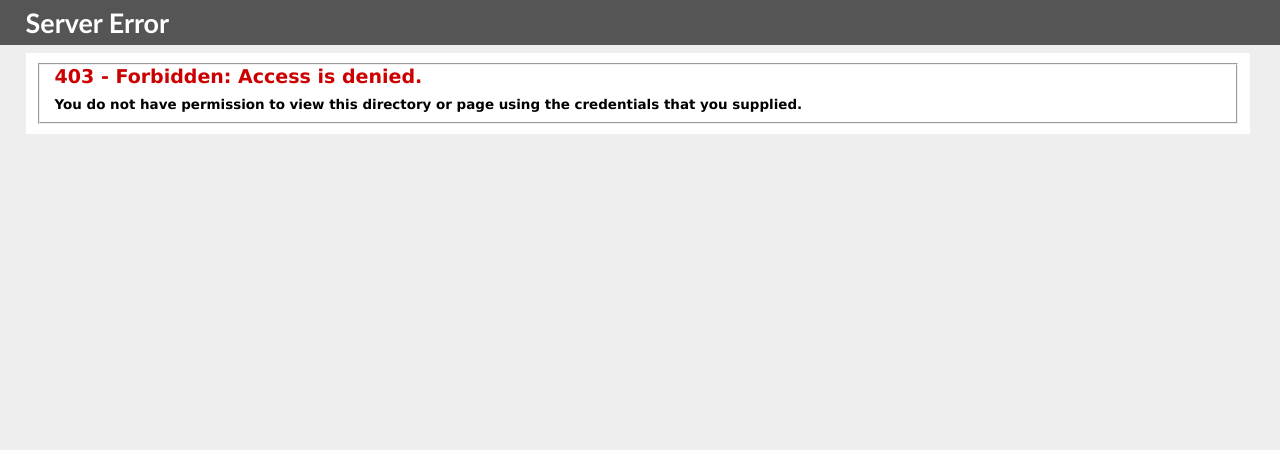
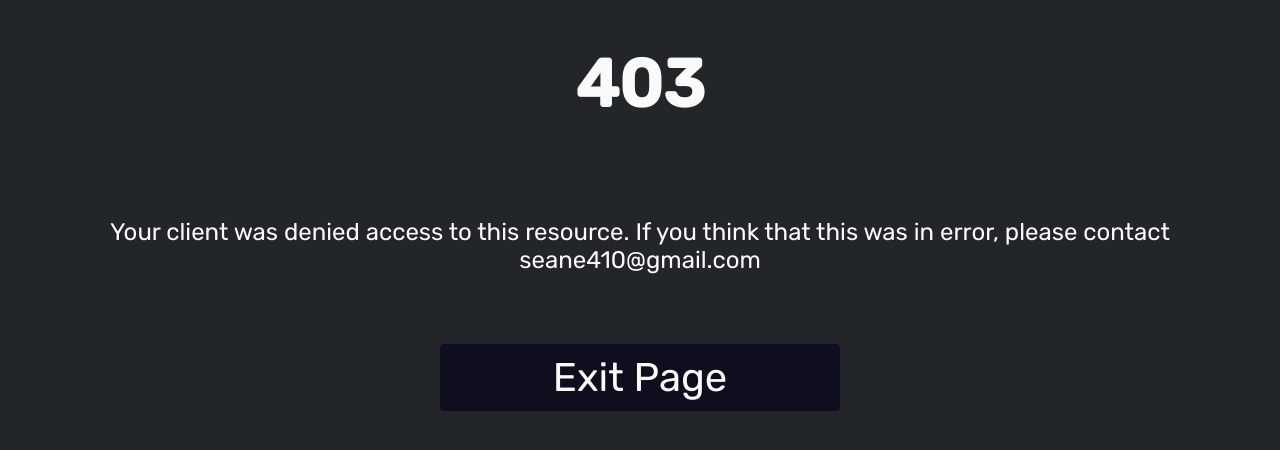
Before and after one commit to JrGamer410/JrGamer410.github.io, a plain HTML site: page 403.html in a window 1280 px wide. Drawn offline with Linux system fonts and the light colour scheme.

Commit message:
403 page by Jacob with error details by Sean-e

```diff
--- a/403.html
+++ b/403.html
@@ -1,30 +1,65 @@
+<!DOCTYPE html>
+<html lang="en">
+<head>
+    <meta charset="UTF-8">
+    <meta name="viewport" content="width=device-width, initial-scale=1.0">
+    <title>Restricted Access</title>
+    <style>
+        @import url('https://fonts.googleapis.com/css2?family=Rubik:wght@400;500&display=swap');
 
-<!DOCTYPE html PUBLIC "-//W3C//DTD XHTML 1.0 Strict//EN" "http://www.w3.org/TR/xhtml1/DTD/xhtml1-strict.dtd">
-<html xmlns="http://www.w3.org/1999/xhtml">
-<head>
-<meta http-equiv="Content-Type" content="text/html; charset=iso-8859-1"/>
-<title>403 - Forbidden: Access is denied.</title>
-<style type="text/css">
-<!--
-body{margin:0;font-size:.7em;font-family:Verdana, Arial, Helvetica, sans-serif;background:#EEEEEE;}
-fieldset{padding:0 15px 10px 15px;}
-h1{font-size:2.4em;margin:0;color:#FFF;}
-h2{font-size:1.7em;margin:0;color:#CC0000;}
-h3{font-size:1.2em;margin:10px 0 0 0;color:#000000;}
-#header{width:96%;margin:0 0 0 0;padding:6px 2% 6px 2%;font-family:"trebuchet MS", Verdana, sans-serif;color:#FFF;
-background-color:#555555;}
-#content{margin:0 0 0 2%;position:relative;}
-.content-container{background:#FFF;width:96%;margin-top:8px;padding:10px;position:relative;}
--->
-</style>
+        * {
+            color: rgb(250, 250, 250);
+            box-sizing: border-box;
+            font-family: 'Rubik', sans-serif;
+        }
+
+        body {
+            background-color: #222629;
+            text-align: center;
+        }
+
+        h2 {
+            font-weight: 400;
+        }
+
+        .title {
+            font-size: 50pt;
+        }
+
+        .information {
+            position: relative;
+            top: 50px;
+        }
+
+        button {
+            border: none;
+            outline: none;
+            padding: 10px;
+            width: 400px;
+            border-radius: 4px;
+            font-size: 30pt;
+            cursor: pointer;
+            background-color: rgb(14, 14, 31);
+            position: relative;
+            top: 100px;
+            transition: 0.3s;
+        }
+
+        button:hover {
+            background-color: rgb(20, 20, 40)
+        }
+    </style>
 </head>
 <body>
-<div id="header"><h1>Server Error</h1></div>
-<div id="content">
- <div class="content-container"><fieldset>
-  <h2>403 - Forbidden: Access is denied.</h2>
-  <h3>You do not have permission to view this directory or page using the credentials that you supplied.</h3>
- </fieldset></div>
-</div>
+    <h1 class="title">403</h1>
+    <h2 class="information">Your client was denied access to this resource. If you think that this was in error, please contact seane410@gmail.com</h2>
+    <button>Exit Page</button>
+    <script>
+        const btn = document.querySelector("button");
+
+        btn.addEventListener("click", () => {
+            window.open("about:blank")
+        })
+    </script>
 </body>
 </html>
```
Also changed, not shown: 403ss.html (added, +30 -0 lines).
